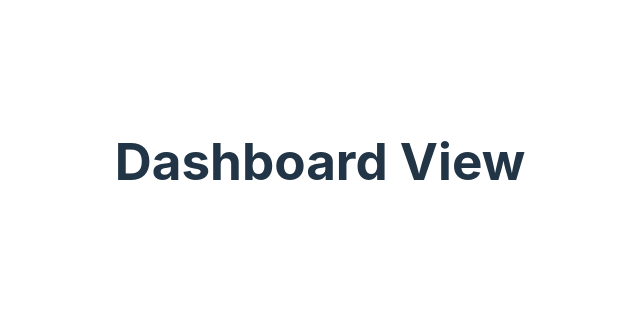
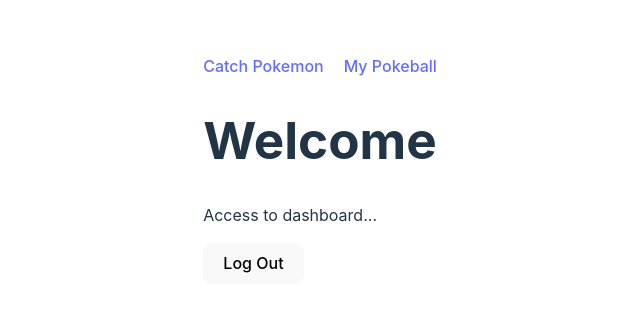
Before and after one commit to tigermarg/MERN_Capstone_Pokemon, a React (Vite) app in the folder frontend_pokemon/: page /dashboard in a window 1280 px wide. Shown: the part 239-550 px from the top of the page, without its empty margins (320-960 px from the left). Built offline with nearby package versions, Linux system fonts and the light colour scheme.

Commit message:
NavBar added to Dashboard

```diff
--- a/frontend_pokemon/src/App.css
+++ b/frontend_pokemon/src/App.css
@@ -21,3 +21,10 @@ body {
     transform: rotateY(360deg);
   }
 }
+
+.nav-links {
+  display: flex;
+  justify-content: space-between;
+  list-style-type: none;
+  padding: 0px;
+}
--- a/frontend_pokemon/src/App.jsx
+++ b/frontend_pokemon/src/App.jsx
@@ -3,7 +3,7 @@ import { Routes, Route } from 'react-router-dom';
 import { useNavigate } from 'react-router-dom';
 import './App.css';
 import pokeball from './styles/pokeball.jpg';
-import Login from './pages/Login';
+import Login from './pages/login';
 import Dashboard from './pages/Dashboard';
 
 function App() {
--- /dev/null
+++ b/frontend_pokemon/src/components/dashboard/NavBar.jsx
@@ -0,0 +1,13 @@
+//Imports
+import { Link } from 'react-router-dom';
+
+export default function NavBar(){
+    return(
+        <nav>
+            <ul className='nav-links'>
+                <li><Link to="/survey">Catch Pokemon</Link></li>
+                <li><Link to="/pokeball">My Pokeball</Link></li>
+            </ul>
+        </nav>
+    )
+}
--- a/frontend_pokemon/src/pages/Dashboard.jsx
+++ b/frontend_pokemon/src/pages/Dashboard.jsx
@@ -1,8 +1,17 @@
+//Imports
+import NavBar from '../components/dashboard/NavBar';
+
 export default function Dashboard(){
 
     return(
-        <>
-        <h1>Dashboard View</h1>
-        </>
+        <div>
+        <NavBar />
+
+        <h1>Welcome</h1>
+        <p>Access to dashboard...</p>
+
+        {/* Log Out button */}
+        <button onClick={() => alert('Logged Out!')}>Log Out</button>
+      </div>
     )
 }
```
